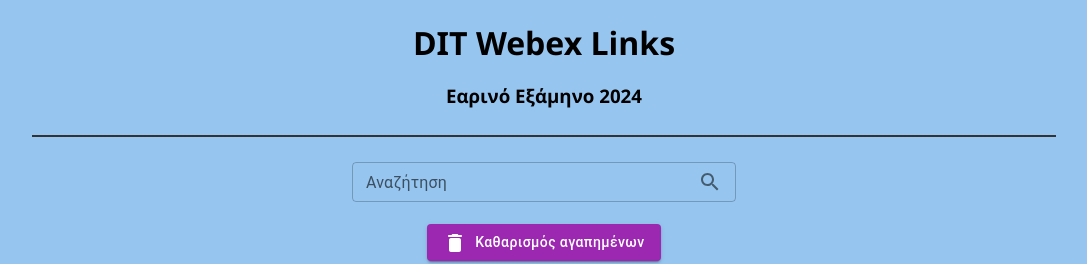
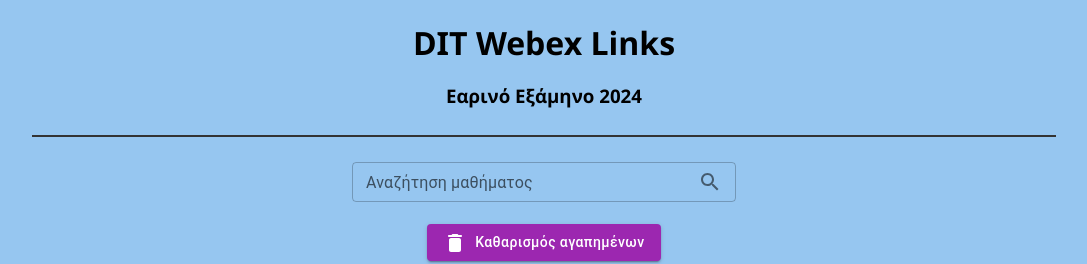
Before and after one commit to mgiannopoulos24/DIT-Webex-Links, a React (Create React App) app: page / in a window 1280 px wide. Shown: the top 264 px of the page, without its empty margins (96-1183 px from the left). Built offline with nearby package versions, Linux system fonts and the light colour scheme.

Commit message:
minor text change

```diff
--- a/src/App.jsx
+++ b/src/App.jsx
@@ -62,7 +62,7 @@ const App = () => {
           <h3>Εαρινό Εξάμηνο 2024</h3>
           <hr />
           <TextField
-            label="Αναζήτηση"
+            label="Αναζήτηση μαθήματος"
             variant="outlined"
             value={searchInput}
             onChange={handleSearchInputChange}
```
